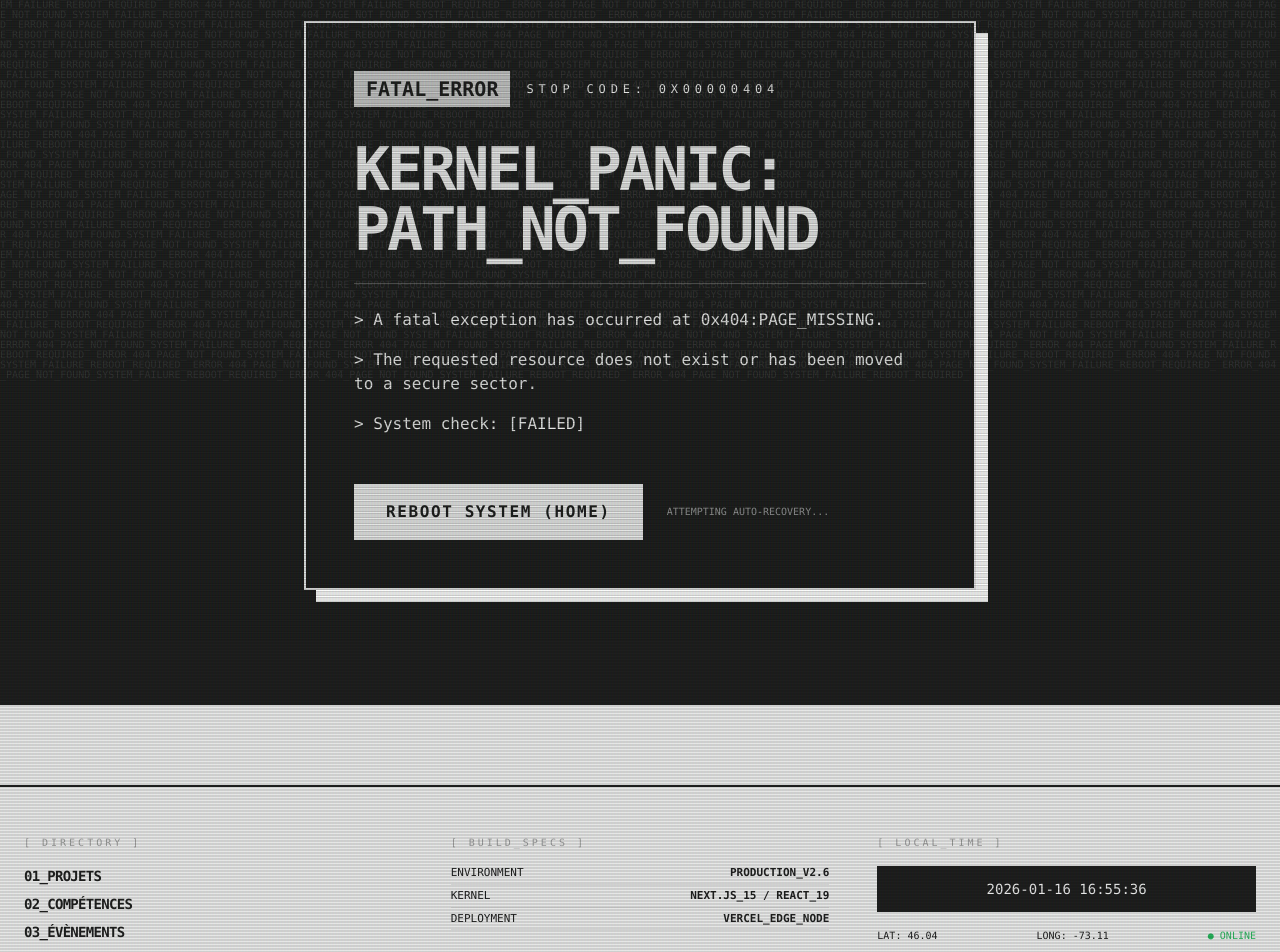
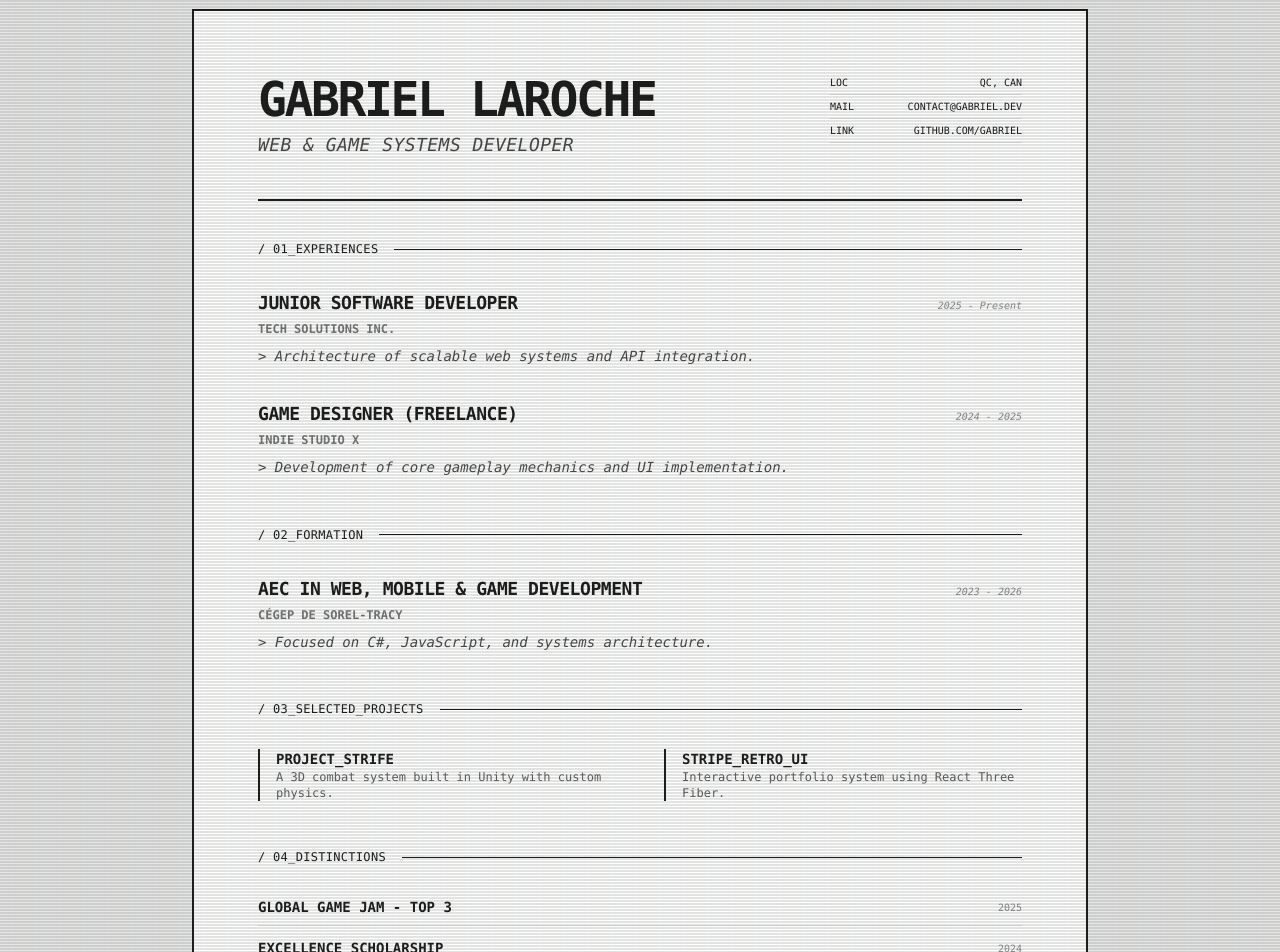
Before and after one commit to gablaroche29/portfolio, a Next.js app: page /cv in a window 1280 px wide. Before the commit this address had no page. Shown: the part 160-1112 px from the top of the page. Built offline with nearby package versions, Linux system fonts and the light colour scheme.

Commit message:
feat: add page

```diff
--- /dev/null
+++ b/app/cv/page.tsx
@@ -0,0 +1,115 @@
+"use client"
+import SectionHeader from "@/components/SectionHeader";
+import Link from "next/link";
+
+export default function CVPage() {
+  return (
+    <div className="min-h-screen bg-bg font-mono py-12 px-6">
+      {/* Navigation Back */}
+      <div className="max-w-4xl mx-auto mb-8">
+        <Link href="/" className="text-xs border border-text px-3 py-1 hover:bg-text hover:text-bg transition-colors uppercase tracking-widest">
+          {`<< RETURN_TO_SYSTEM`}
+        </Link>
+      </div>
+
+      {/* Main CV Sheet */}
+      <div className="max-w-4xl mx-auto border-2 border-text bg-white p-8 md:p-16 shadow-[12px_12px_0px_0px_rgba(var(--text-rgb),1)]">
+
+        {/* Header: Personal Details */}
+        <header className="border-b-2 border-text pb-10 mb-10 flex flex-col md:flex-row justify-between items-start gap-6">
+          <div>
+            <h1 className="text-5xl font-black uppercase tracking-tighter mb-2">Gabriel Laroche</h1>
+            <p className="text-lg italic opacity-80 uppercase tracking-wide">Web & Game Systems Developer</p>
+          </div>
+          <div className="text-[10px] space-y-1 uppercase text-right md:w-48">
+            <div className="flex justify-between border-b border-text/10 pb-1"><span>Loc</span><span>QC, CAN</span></div>
+            <div className="flex justify-between border-b border-text/10 pb-1"><span>Mail</span><span>contact@gabriel.dev</span></div>
+            <div className="flex justify-between border-b border-text/10 pb-1"><span>Link</span><span>github.com/gabriel</span></div>
+          </div>
+        </header>
+
+        {/* Section: Experiences */}
+        <section className="mb-12">
+          <SectionHeader title="01_Experiences" />
+          <div className="space-y-8 mt-6">
+            <CVEntry
+              title="Junior Software Developer"
+              org="Tech Solutions Inc."
+              date="2025 - Present"
+              desc="Architecture of scalable web systems and API integration."
+            />
+            <CVEntry
+              title="Game Designer (Freelance)"
+              org="Indie Studio X"
+              date="2024 - 2025"
+              desc="Development of core gameplay mechanics and UI implementation."
+            />
+          </div>
+        </section>
+
+        {/* Section: Formation */}
+        <section className="mb-12">
+          <SectionHeader title="02_Formation" />
+          <div className="space-y-6 mt-6">
+            <CVEntry
+              title="AEC in Web, Mobile & Game Development"
+              org="Cégep de Sorel-Tracy"
+              date="2023 - 2026"
+              desc="Focused on C#, JavaScript, and systems architecture."
+            />
+          </div>
+        </section>
+
+        {/* Section: Projects (Concise) */}
+        <section className="mb-12">
+          <SectionHeader title="03_Selected_Projects" />
+          <div className="grid grid-cols-1 md:grid-cols-2 gap-x-12 gap-y-6 mt-6">
+            <div className="border-l-2 border-text pl-4">
+              <h4 className="font-bold uppercase text-sm">Project_Strife</h4>
+              <p className="text-xs opacity-70">A 3D combat system built in Unity with custom physics.</p>
+            </div>
+            <div className="border-l-2 border-text pl-4">
+              <h4 className="font-bold uppercase text-sm">Stripe_Retro_UI</h4>
+              <p className="text-xs opacity-70">Interactive portfolio system using React Three Fiber.</p>
+            </div>
+          </div>
+        </section>
+
+        {/* Section: Prices & Distinctions */}
+        <section>
+          <SectionHeader title="04_Distinctions" />
+          <ul className="mt-6 space-y-3">
+            <li className="flex justify-between items-center border-b border-text/10 pb-2">
+              <span className="text-sm font-bold uppercase">Global Game Jam - Top 3</span>
+              <span className="text-[10px] opacity-50">2025</span>
+            </li>
+            <li className="flex justify-between items-center border-b border-text/10 pb-2">
+              <span className="text-sm font-bold uppercase">Excellence Scholarship</span>
+              <span className="text-[10px] opacity-50">2024</span>
+            </li>
+          </ul>
+        </section>
+
+        {/* Footer Manifest */}
+        <footer className="mt-20 pt-8 border-t border-text/20 text-[9px] uppercase opacity-40 flex justify-between italic">
+          <span>End of transmission // Gabriel_CV_2026</span>
+          <span>Verified at: {new Date().toLocaleDateString()}</span>
+        </footer>
+      </div>
+    </div>
+  )
+}
+
+// Sub-component for clean entries
+function CVEntry({ title, org, date, desc }: { title: string, org: string, date: string, desc: string }) {
+  return (
+    <div className="group">
+      <div className="flex justify-between items-baseline mb-1">
+        <h3 className="text-lg font-black uppercase tracking-tight">{title}</h3>
+        <span className="text-[10px] font-mono opacity-50 italic">{date}</span>
+      </div>
+      <div className="text-xs font-bold uppercase mb-2 text-text/60">{org}</div>
+      <p className="text-sm leading-relaxed text-text/80 italic">{`> ${desc}`}</p>
+    </div>
+  )
+}
--- a/app/globals.css
+++ b/app/globals.css
@@ -29,3 +29,25 @@ body::before {
   background-size: 100% 3px, 3px 100%;
   pointer-events: none;
 }
+
+@media print {
+  body {
+    background: white !important;
+  }
+
+  /* Use backslashes to escape Tailwind's special characters */
+  .shadow-\[12px_12px_0px_0px_rgba\(var\(--text-rgb\)\,1\)\] {
+    box-shadow: none !important;
+  }
+
+  .border-2 {
+    border-width: 1px !important;
+  }
+
+  /* Hide navigation and return buttons */
+  nav,
+  header + div,
+  a[href='/'] {
+    display: none !important;
+  }
+}
```
